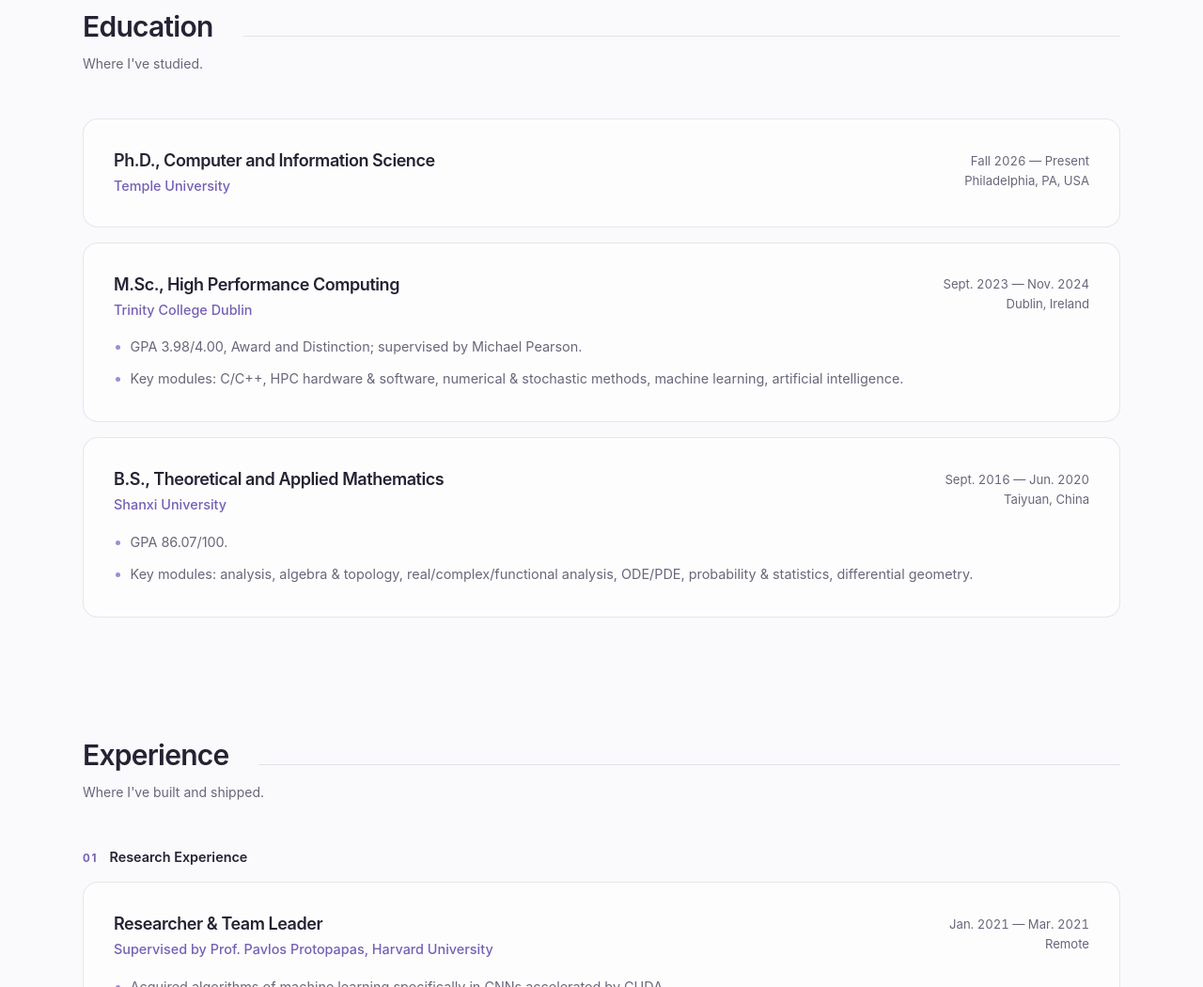
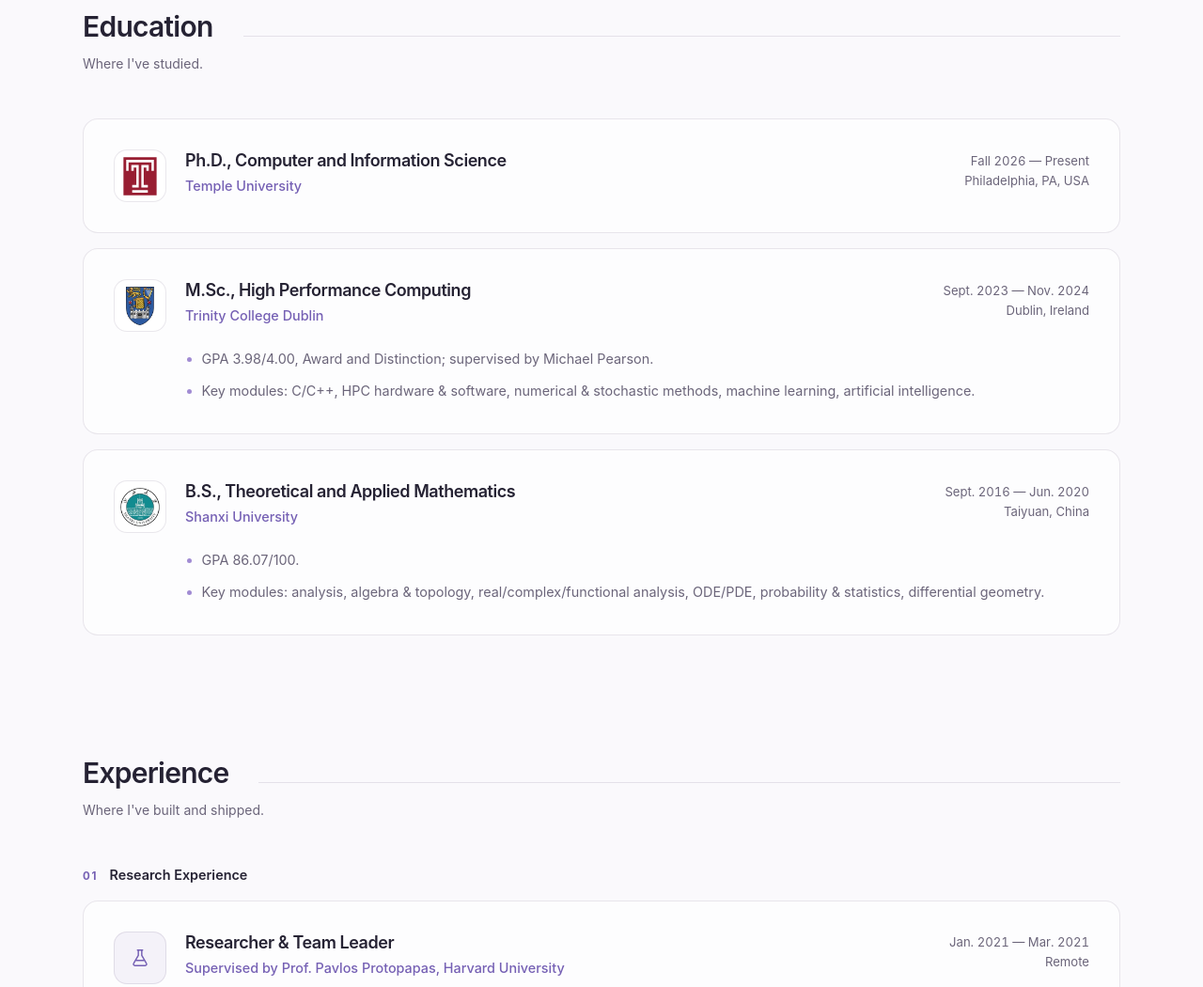
Before and after one commit to liyihai-official/liyihai-official.github.io, an Astro site: page /en in a window 1280 px wide. Shown: the part 700-1750 px from the top of the page at 94% size. Built offline with nearby package versions, Linux system fonts and the light colour scheme; Astro itself is replaced by a stand-in of ours.

Commit message:
Add institution, WCA and Cubing.com logos
- Show institution logos (Temple, Trinity College Dublin, Shanxi
  University, Oracle) on Education and Experience cards, with a neutral
  icon for entries without one
- Add the WCA logo beside the WCA ID and WCA/Cubing.com logos on the
  profile buttons
- Stack period and location on mobile to avoid a dangling separator
- Record logo sources in public/images/logos/SOURCES.md

Co-Authored-By: Claude Opus 5.5 <noreply@anthropic.com>

```diff
--- a/src/components/Cubing.astro
+++ b/src/components/Cubing.astro
@@ -11,9 +11,12 @@ const stats = [
 ---
 <div class="glass p-6 md:p-8 reveal cubing-card">
   <div class="flex flex-col md:flex-row md:items-end md:justify-between gap-6">
-    <div>
-      <p class="eyebrow">WCA ID</p>
-      <p class="mt-2 text-2xl font-semibold tracking-tight tabular-nums">{cubing.wcaId}</p>
+    <div class="flex items-center gap-4">
+      <span class="timeline-logo" aria-hidden="true"><img src="/images/logos/wca.webp" alt="" width="48" height="48" loading="lazy" decoding="async" /></span>
+      <div>
+        <p class="eyebrow">WCA ID</p>
+        <p class="mt-1 text-2xl font-semibold tracking-tight tabular-nums">{cubing.wcaId}</p>
+      </div>
     </div>
     <dl class="flex flex-wrap gap-x-8 gap-y-4 md:gap-x-10">
       {stats.map(s => (
@@ -52,8 +55,8 @@ const stats = [
 
   <div class="mt-6 flex flex-col sm:flex-row sm:items-center sm:justify-between gap-4">
     <div class="flex flex-wrap gap-3">
-      <a class="btn btn-ghost" href={cubing.wcaUrl} target="_blank" rel="noreferrer noopener">{c.wca}<span aria-hidden="true">↗</span></a>
-      <a class="btn btn-ghost" href={cubing.cubingUrl} target="_blank" rel="noreferrer noopener">{c.cubingCom}<span aria-hidden="true">↗</span></a>
+      <a class="btn btn-ghost" href={cubing.wcaUrl} target="_blank" rel="noreferrer noopener"><img class="btn-logo" src="/images/logos/wca.webp" alt="" width="22" height="22" loading="lazy" decoding="async" />{c.wca}<span aria-hidden="true">↗</span></a>
+      <a class="btn btn-ghost" href={cubing.cubingUrl} target="_blank" rel="noreferrer noopener"><img class="btn-logo" src="/images/logos/cubing.webp" alt="" width="22" height="22" loading="lazy" decoding="async" />{c.cubingCom}<span aria-hidden="true">↗</span></a>
     </div>
     <p class="text-xs muted">{c.caption} · {c.asOf} {cubing.asOf}</p>
   </div>
--- a/src/components/ExperienceItem.astro
+++ b/src/components/ExperienceItem.astro
@@ -1,11 +1,16 @@
 ---
-const { role, company, period, location, bullets = [], link, heading = 'h4' } = Astro.props;
+const { role, company, period, location, bullets = [], link, logo, heading = 'h4' } = Astro.props;
 const Heading = heading;
 
 import { renderInlineMath } from "@/utils/katex.min";
 ---
 
 <article class="timeline-item glass p-6 md:p-8 reveal">
+  <div class:list={["timeline-logo", { "is-fallback": !logo }]} aria-hidden="true">
+    {logo
+      ? <img src={logo} alt="" width="48" height="48" loading="lazy" decoding="async" />
+      : <svg viewBox="0 0 24 24" width="22" height="22" fill="none" stroke="currentColor" stroke-width="1.6" stroke-linecap="round" stroke-linejoin="round"><path d="M9 3h6M10 3v6.2L4.6 18.4A1.7 1.7 0 0 0 6.1 21h11.8a1.7 1.7 0 0 0 1.5-2.6L14 9.2V3"/><path d="M7.5 15h9"/></svg>}
+  </div>
   <div class="timeline-head">
     <div class="min-w-0">
       <Heading class="text-lg font-semibold tracking-tight leading-snug">{role}</Heading>
@@ -13,8 +18,10 @@ import { renderInlineMath } from "@/utils/katex.min";
     </div>
     <p class="timeline-meta"><span>{period}</span><span>{location}</span></p>
   </div>
+  {(bullets.length > 0 || link) && (
+    <div class="timeline-body">
       {bullets.length > 0 && (
-    <ul class="mt-4 space-y-2">
+        <ul class="space-y-2">
           {bullets.map((b) =>
             <li set:html={renderInlineMath(b)} />
           )}
@@ -23,4 +30,6 @@ import { renderInlineMath } from "@/utils/katex.min";
       {link && (
         <a href={link.href} target="_blank" rel="noreferrer noopener" class="mt-4 inline-flex items-center gap-1 text-sm font-medium text-[var(--brand)] hover:underline">{link.label}<span aria-hidden="true">↗</span></a>
       )}
+    </div>
+  )}
 </article>
--- a/src/data/resume.ts
+++ b/src/data/resume.ts
@@ -10,6 +10,7 @@ export type Experience = {
   location: string;
   bullets: string[];
   link?: { href: string; label: string };
+  logo?: string;      // path under /public, e.g. /images/logos/temple.svg
 };
 
 export type ExperienceGroup = {
@@ -22,6 +23,7 @@ export const education = (lang: 'en' | 'zh'): Experience[] => lang === 'en' ? [
   {
     role: "Ph.D., Computer and Information Science",
     company: "Temple University",
+    logo: '/images/logos/temple.svg',
     period: "Fall 2026 — Present",
     location: "Philadelphia, PA, USA",
     bullets: []
@@ -29,6 +31,7 @@ export const education = (lang: 'en' | 'zh'): Experience[] => lang === 'en' ? [
   {
     role: "M.Sc., High Performance Computing",
     company: "Trinity College Dublin",
+    logo: '/images/logos/tcd.webp',
     period: "Sept. 2023 — Nov. 2024",
     location: "Dublin, Ireland",
     bullets: [
@@ -39,6 +42,7 @@ export const education = (lang: 'en' | 'zh'): Experience[] => lang === 'en' ? [
   {
     role: "B.S., Theoretical and Applied Mathematics",
     company: "Shanxi University",
+    logo: '/images/logos/sxu.webp',
     period: "Sept. 2016 — Jun. 2020",
     location: "Taiyuan, China",
     bullets: [
@@ -50,6 +54,7 @@ export const education = (lang: 'en' | 'zh'): Experience[] => lang === 'en' ? [
   {
     role: "计算机与信息科学 博士",
     company: "天普大学",
+    logo: '/images/logos/temple.svg',
     period: "2026 年秋 — 至今",
     location: "美国 宾夕法尼亚州 费城",
     bullets: []
@@ -57,6 +62,7 @@ export const education = (lang: 'en' | 'zh'): Experience[] => lang === 'en' ? [
   {
     role: "高性能计算 理学硕士",
     company: "都柏林圣三一大学",
+    logo: '/images/logos/tcd.webp',
     period: "2023.09 — 2024.11",
     location: "爱尔兰 都柏林",
     bullets: [
@@ -67,6 +73,7 @@ export const education = (lang: 'en' | 'zh'): Experience[] => lang === 'en' ? [
   {
     role: "理论与应用数学 理学学士",
     company: "山西大学",
+    logo: '/images/logos/sxu.webp',
     period: "2016.09 — 2020.06",
     location: "中国 太原",
     bullets: [
@@ -104,6 +111,7 @@ export const experienceGroups = (lang: 'en' | 'zh'): ExperienceGroup[] => {
         {
           role: L('Undergraduate Researcher & Team Leader', '本科生研究员 · 团队负责人'),
           company: L('Shanxi University', '山西大学'),
+          logo: '/images/logos/sxu.webp',
           period: L('Nov. 2017 — Nov. 2018', '2017.11 — 2018.11'),
           location: L('Taiyuan, China', '中国 太原'),
           bullets: LL([
@@ -129,6 +137,7 @@ export const experienceGroups = (lang: 'en' | 'zh'): ExperienceGroup[] => {
         {
           role: L('Software Engineer Intern', '软件工程师实习生'),
           company: 'Oracle',
+          logo: '/images/logos/oracle.webp',
           period: L('Winter 2018', '2018 年冬'),
           location: L('Beijing, China', '中国 北京'),
           bullets: LL([
@@ -150,6 +159,7 @@ export const experienceGroups = (lang: 'en' | 'zh'): ExperienceGroup[] => {
         {
           role: L('Teaching Assistant', '助教'),
           company: L('Temple University · CIS 4398 Projects in Computer Science', '天普大学 · CIS 4398 Projects in Computer Science'),
+          logo: '/images/logos/temple.svg',
           period: L('Fall 2026 — Present', '2026 年秋 — 至今'),
           location: L('Philadelphia, PA, USA', '美国 宾夕法尼亚州 费城'),
           bullets: LL([
@@ -166,6 +176,7 @@ export const experienceGroups = (lang: 'en' | 'zh'): ExperienceGroup[] => {
         {
           role: L('Teaching Assistant', '助教'),
           company: L('Trinity College Dublin', '都柏林圣三一大学'),
+          logo: '/images/logos/tcd.webp',
           period: '2024',
           location: L('Dublin, Ireland', '爱尔兰 都柏林'),
           bullets: LL([
@@ -177,6 +188,7 @@ export const experienceGroups = (lang: 'en' | 'zh'): ExperienceGroup[] => {
         {
           role: L('Teaching Assistant', '助教'),
           company: 'Oracle',
+          logo: '/images/logos/oracle.webp',
           period: L('Winter 2018', '2018 年冬'),
           location: L('Beijing, China', '中国 北京'),
           bullets: LL([
--- a/src/styles/global.css
+++ b/src/styles/global.css
@@ -89,14 +89,20 @@ button, a { touch-action: manipulation; }
 .section-heading::after { content: ''; height: 1px; background: var(--border); flex: 1; margin-left: 1rem; }
 .experience-group { display: grid; gap: 1rem; }
 .group-heading { display: flex; align-items: baseline; gap: .75rem; font-size: .9rem; font-weight: 600; }
-.timeline-head { display: flex; flex-direction: column; gap: .5rem; }
+.timeline-item { display: grid; grid-template-columns: 2.75rem minmax(0, 1fr); column-gap: 1rem; align-items: start; }
+.timeline-logo { grid-column: 1; grid-row: 1; display: flex; align-items: center; justify-content: center; width: 2.75rem; height: 2.75rem; padding: .3rem; border-radius: 12px; background: #fff; border: 1px solid var(--border); }
+.timeline-logo img { width: 100%; height: 100%; object-fit: contain; }
+.timeline-logo.is-fallback { background: var(--wash); color: var(--brand); }
+.timeline-head { grid-column: 2; grid-row: 1; display: flex; flex-direction: column; gap: .5rem; }
+.timeline-body { grid-column: 1 / -1; margin-top: 1rem; }
 .timeline-org { margin-top: .2rem; color: var(--brand); font-size: .9rem; font-weight: 500; }
-.timeline-meta { display: flex; flex-wrap: wrap; gap: 0 .5rem; color: var(--muted); font-size: .82rem; font-variant-numeric: tabular-nums; }
-.timeline-meta span + span::before { content: '·'; margin-right: .5rem; }
+.timeline-meta { display: flex; flex-direction: column; color: var(--muted); font-size: .82rem; line-height: 1.6; font-variant-numeric: tabular-nums; }
 @media (min-width: 768px) {
+  .timeline-item { grid-template-columns: 3.5rem minmax(0, 1fr); column-gap: 1.25rem; }
+  .timeline-logo { width: 3.5rem; height: 3.5rem; padding: .4rem; border-radius: 14px; }
+  .timeline-body { grid-column: 2; }
   .timeline-head { flex-direction: row; justify-content: space-between; align-items: flex-start; gap: 2rem; }
-  .timeline-meta { flex-direction: column; align-items: flex-end; flex-shrink: 0; text-align: right; line-height: 1.6; padding-top: .1rem; }
-  .timeline-meta span + span::before { content: none; }
+  .timeline-meta { align-items: flex-end; flex-shrink: 0; text-align: right; padding-top: .1rem; }
 }
 .timeline-item ul { list-style: disc outside; padding-left: 1.1rem; color: var(--muted); font-size: .9rem; line-height: 1.8; }
 .timeline-item li::marker { color: var(--accent); }
@@ -117,6 +123,7 @@ button, a { touch-action: manipulation; }
 .cubing-table thead th { color: var(--muted); font-size: .72rem; font-weight: 600; letter-spacing: .08em; text-transform: uppercase; }
 .cubing-table tbody th { font-weight: 500; }
 .cubing-event { display: inline-flex; align-items: center; gap: .75rem; white-space: nowrap; }
+.btn-logo { flex: none; width: 22px; height: 22px; object-fit: contain; }
 .cubing-icon { flex: none; width: 1.5rem; height: 1.5rem; color: var(--brand); }
 .cubing-table tbody tr:last-child > * { border-bottom: 0; }
 /* Content stays readable if JavaScript is unavailable. */
```
Also changed, not shown: public/images/logos/SOURCES.md (added, +10 -0 lines), public/images/logos/cubing.webp (added), public/images/logos/oracle.webp (added), public/images/logos/sxu.webp (added), public/images/logos/tcd.webp (added), public/images/logos/temple.svg (added), public/images/logos/wca.webp (added). Lines whose indentation alone changed are shown as unchanged.
